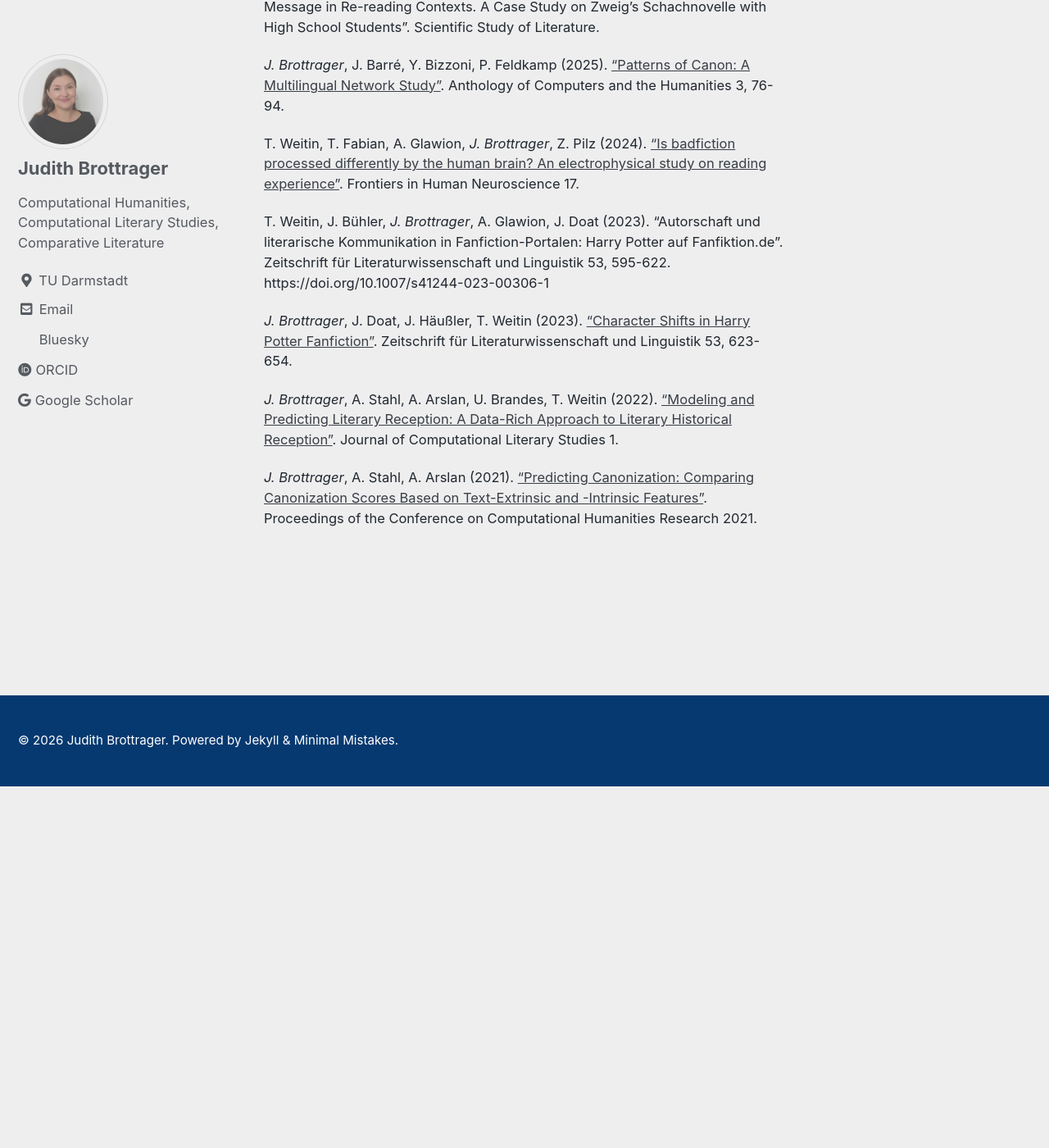
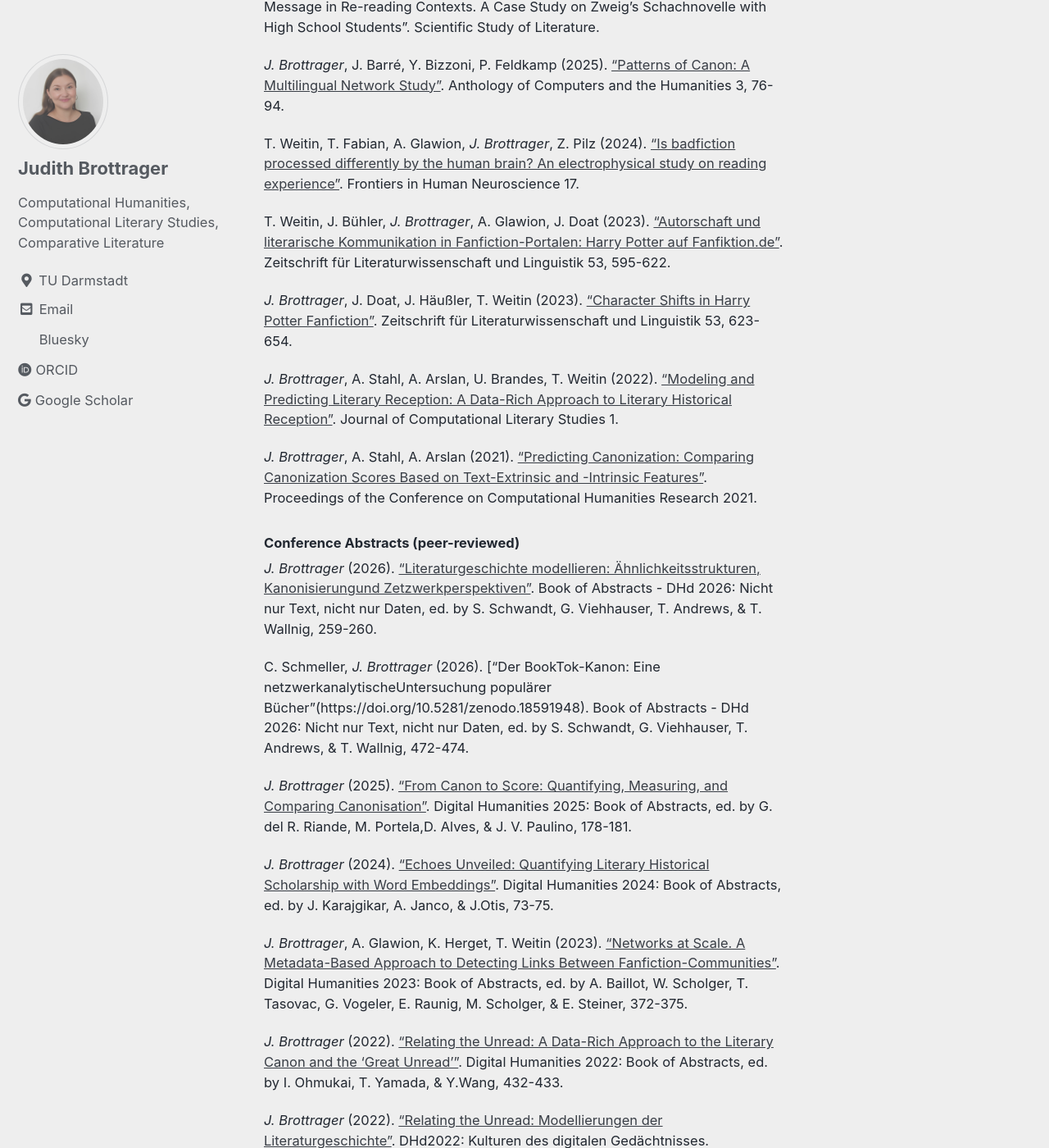
Before and after one commit to jbrottrager/jbrottrager.github.io, a Jekyll site: the page built from _pages/publications.md, in a window 1280 px wide and 1400 px high, scrolled down 441 px. Shown: the whole window at 82% size. Built offline with Jekyll 4.4.1, drawn with Linux system fonts in a browser that asks for light colours; cached includes are drawn as plain includes; some of the changed text lies outside the part shown.

Commit message:
Update publications.md

```diff
--- a/_pages/publications.md
+++ b/_pages/publications.md
@@ -9,7 +9,7 @@ author_profile: true
 
 *J. Brottrager* (in preparation). Relating the Unread. Modelling Literary History.
 
-*J. Brottrager* (2026). ["Unlocking the Archive: Exploring Literary History through Word Embeddings"](https://gupea.ub.gu.se/items/f31ae67f-ef28-4acd-ae0f-65d764f3bbe6). Flows & Frictions: Mixed Methods for AI-Driven Research on Historical Media, ed. by Daniel Brodén und Lina Samuelsson, Gothenburg University Press, 115-135.
+*J. Brottrager* (2026). ["Unlocking the Archive: Exploring Literary History through Word Embeddings"](https://gupea.ub.gu.se/items/f31ae67f-ef28-4acd-ae0f-65d764f3bbe6). Flows & Frictions: Mixed Methods for AI-Driven Research on Historical Media, ed. by Daniel Brodén and Lina Samuelsson, Gothenburg University Press, 115-135.
 
 #### Journal & Conference Articles (peer-reviewed)
 
@@ -19,10 +19,26 @@ V. Pöhls, *J. Brottrager*, T. Weitin (forthcoming). "Character Perception and S
 
 T. Weitin, T. Fabian, A. Glawion, *J. Brottrager*, Z. Pilz (2024). ["Is badfiction processed differently by the human brain? An electrophysical study on reading experience"](https://doi.org/10.3389/fnhum.2023.1333965). Frontiers in Human Neuroscience 17.
 
-T. Weitin, J. Bühler, *J. Brottrager*, A. Glawion, J. Doat (2023). "Autorschaft und literarische Kommunikation in Fanfiction-Portalen: Harry Potter auf Fanfiktion.de". Zeitschrift für Literaturwissenschaft und Linguistik 53, 595-622. https://doi.org/10.1007/s41244-023-00306-1
+T. Weitin, J. Bühler, *J. Brottrager*, A. Glawion, J. Doat (2023). ["Autorschaft und literarische Kommunikation in Fanfiction-Portalen: Harry Potter auf Fanfiktion.de"](https://doi.org/10.1007/s41244-023-00306-1). Zeitschrift für Literaturwissenschaft und Linguistik 53, 595-622.
 
 *J. Brottrager*, J. Doat, J. Häußler, T. Weitin (2023). ["Character Shifts in Harry Potter Fanfiction"](https://doi.org/10.1007/s41244-023-00310-5). Zeitschrift für Literaturwissenschaft und Linguistik 53, 623-654.
 
 *J. Brottrager*, A. Stahl, A. Arslan, U. Brandes, T. Weitin (2022). ["Modeling and Predicting Literary Reception: A Data-Rich Approach to Literary Historical Reception"](https://doi.org/10.48694/jcls.95). Journal of Computational Literary Studies 1.
 
 *J. Brottrager*, A. Stahl, A. Arslan (2021). ["Predicting Canonization: Comparing Canonization Scores Based on Text-Extrinsic and -Intrinsic Features"](https://www.ceur-ws.org/Vol-2989/short_paper21.pdf). Proceedings of the Conference on Computational Humanities Research 2021.
+
+#### Conference Abstracts (peer-reviewed)
+
+*J. Brottrager* (2026). ["Literaturgeschichte modellieren: Ähnlichkeitsstrukturen, Kanonisierungund Zetzwerkperspektiven"](https://doi.org/10.5281/zenodo.18591948). Book of Abstracts - DHd 2026: Nicht nur Text, nicht nur Daten, ed. by S. Schwandt, G. Viehhauser, T. Andrews, & T. Wallnig, 259-260.
+
+C. Schmeller, *J. Brottrager* (2026). ["Der BookTok-Kanon: Eine netzwerkanalytischeUntersuchung populärer Bücher"(https://doi.org/10.5281/zenodo.18591948). Book of Abstracts - DHd 2026: Nicht nur Text, nicht nur Daten, ed. by S. Schwandt, G. Viehhauser, T. Andrews, & T. Wallnig, 472-474.
+
+*J. Brottrager* (2025). ["From Canon to Score: Quantifying, Measuring, and Comparing Canonisation"](https://doi.org/10.5281/zenodo.19494802). Digital Humanities 2025: Book of Abstracts, ed. by G. del R. Riande, M. Portela,D. Alves, & J. V. Paulino, 178-181.
+
+*J. Brottrager* (2024). ["Echoes Unveiled: Quantifying Literary Historical Scholarship with Word Embeddings"](https://doi.org/10.5281/zenodo.13834936). Digital Humanities 2024: Book of Abstracts, ed. by J. Karajgikar, A. Janco, & J.Otis, 73-75.
+
+*J. Brottrager*, A. Glawion, K. Herget, T. Weitin (2023). ["Networks at Scale. A Metadata-Based Approach to Detecting Links Between Fanfiction-Communities"](https://doi.org/10.5281/zenodo.7961822). Digital Humanities 2023: Book of Abstracts, ed. by A. Baillot, W. Scholger, T. Tasovac, G. Vogeler, E. Raunig, M. Scholger, & E. Steiner, 372-375.
+
+*J. Brottrager* (2022). ["Relating the Unread: A Data-Rich Approach to the Literary Canon and the ‘Great Unread’"](https://doi.org/10.5281/zenodo.17901179). Digital Humanities 2022: Book of Abstracts, ed. by I. Ohmukai, T. Yamada, & Y.Wang, 432-433.
+
+*J. Brottrager* (2022). ["Relating the Unread: Modellierungen der Literaturgeschichte"](https://doi.org/10.5281/zenodo.6304590). DHd2022: Kulturen des digitalen Gedächtnisses. Konferenzabstracts, ed. by M. Geierhos, 244-245.
```
